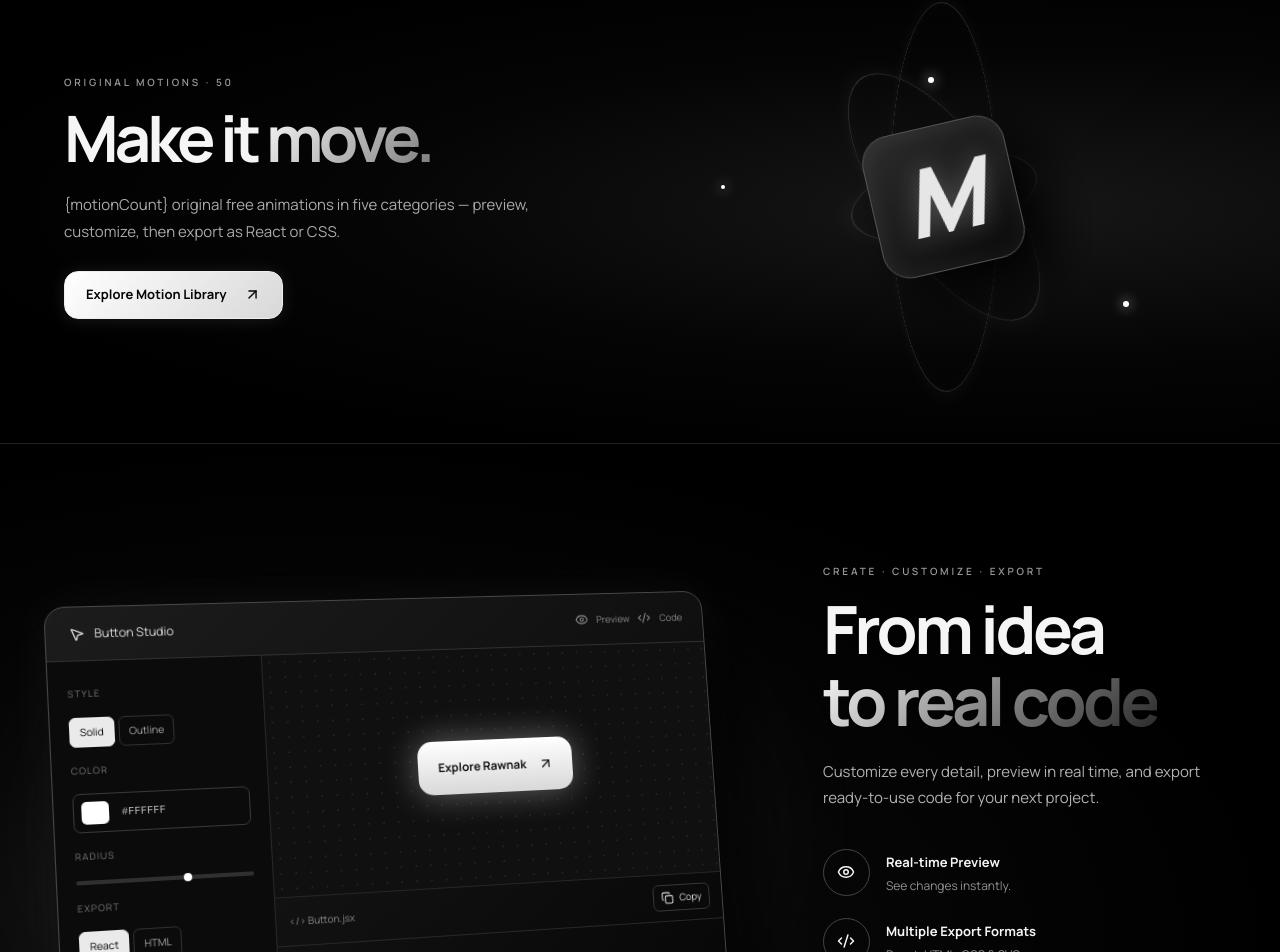
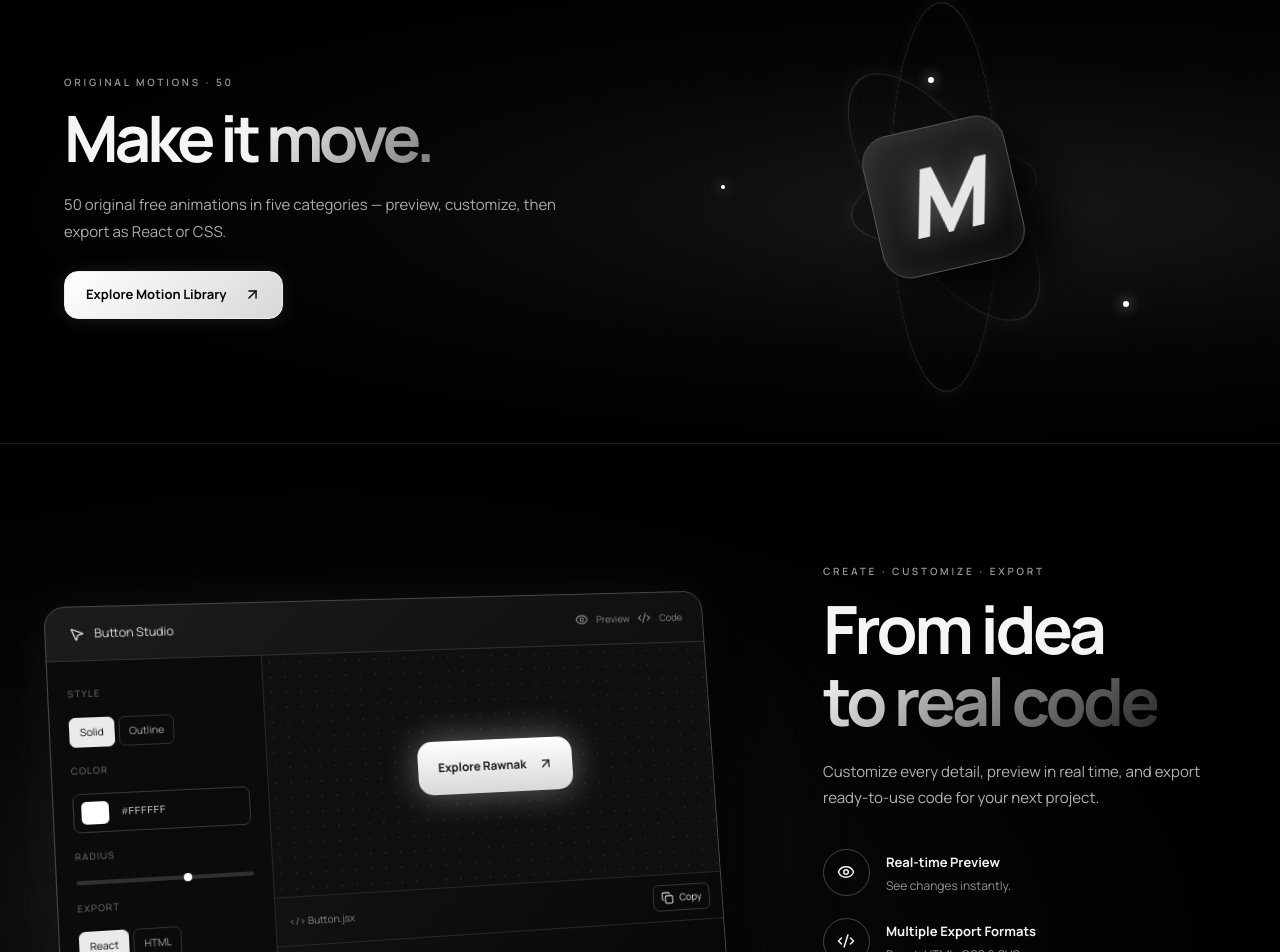
Before and after one commit to altaqawy/rawnak, a Next.js app: page /en/tools in a window 1280 px wide. Shown: the part 1492-2444 px from the top of the page. Built offline with nearby package versions, Linux system fonts and the light colour scheme; no server answers.

Commit message:
fix(tools): interpolate live motion count in both language descriptions

```diff
--- a/components/tools/ToolsLanding.tsx
+++ b/components/tools/ToolsLanding.tsx
@@ -155,7 +155,7 @@ export default function ToolsLanding({locale, toolsHost}: {locale:Locale;toolsHo
         <div className="rt-motion-teaser-text">
           <div className="rt-eyebrow">ORIGINAL MOTIONS · {motionCount}</div>
           <h2 id="rt-motions-title">{ar?'الحركة تصنع':'Make it'} <span>{ar?'الفرق.':'move.'}</span></h2>
-          <p>{ar?'{motionCount} أنيميشن أصلية مجانية، بخمس فئات، ومعاينة وتعديل وتصدير React أو CSS مباشرة.':'{motionCount} original free animations in five categories — preview, customize, then export as React or CSS.'}</p>
+          <p>{ar?`${motionCount} أنيميشن أصلية مجانية، بخمس فئات، ومعاينة وتعديل وتصدير React أو CSS مباشرة.`:`${motionCount} original free animations in five categories — preview, customize, then export as React or CSS.`}</p>
           <Link className="rt-button rt-button-white" href={'/'+locale+(toolsHost?'/animations':'/tools/animations')}>
             {ar?'افتح مكتبة الأنيميشن':'Explore Motion Library'} <ArrowUpRight size={17}/>
           </Link>
```
